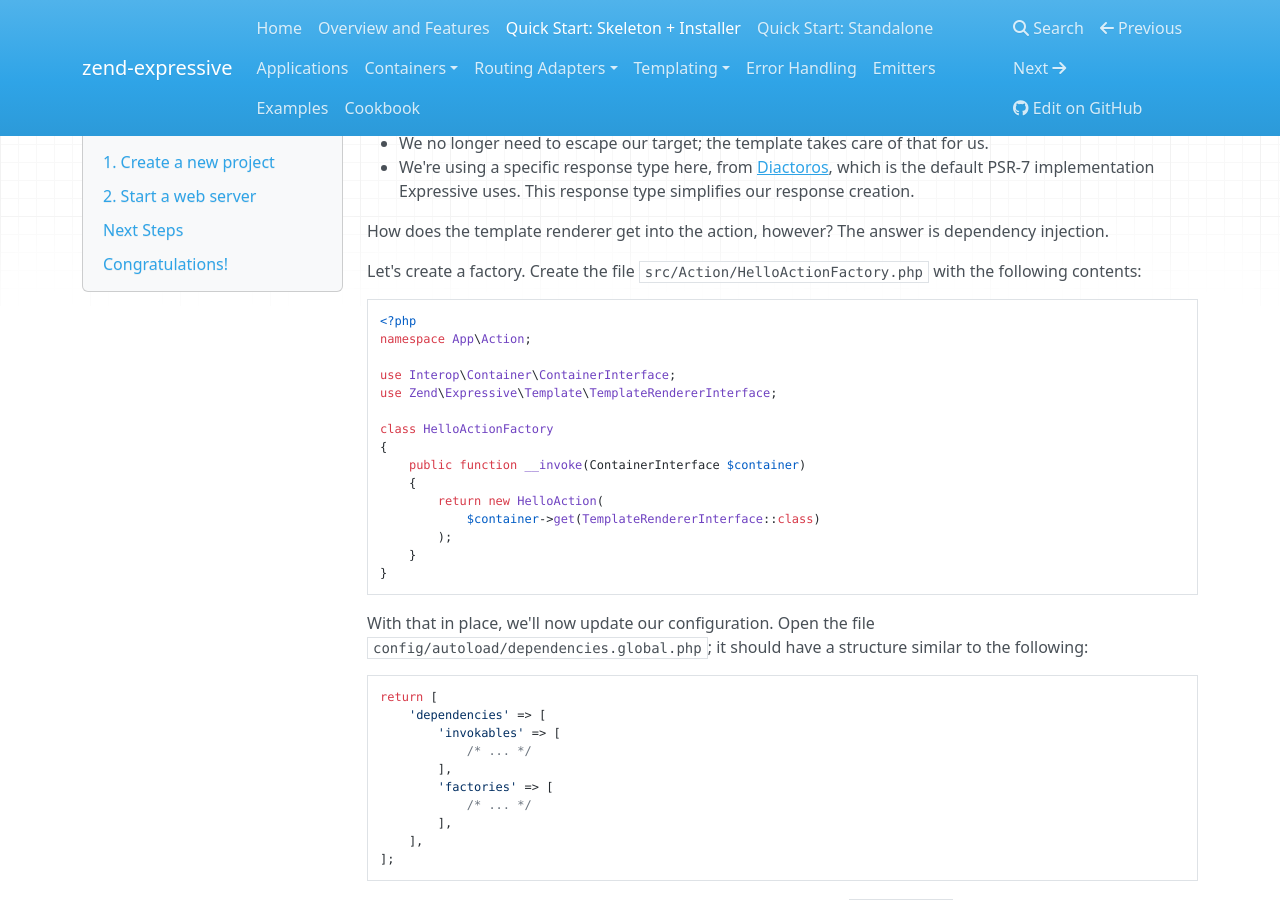
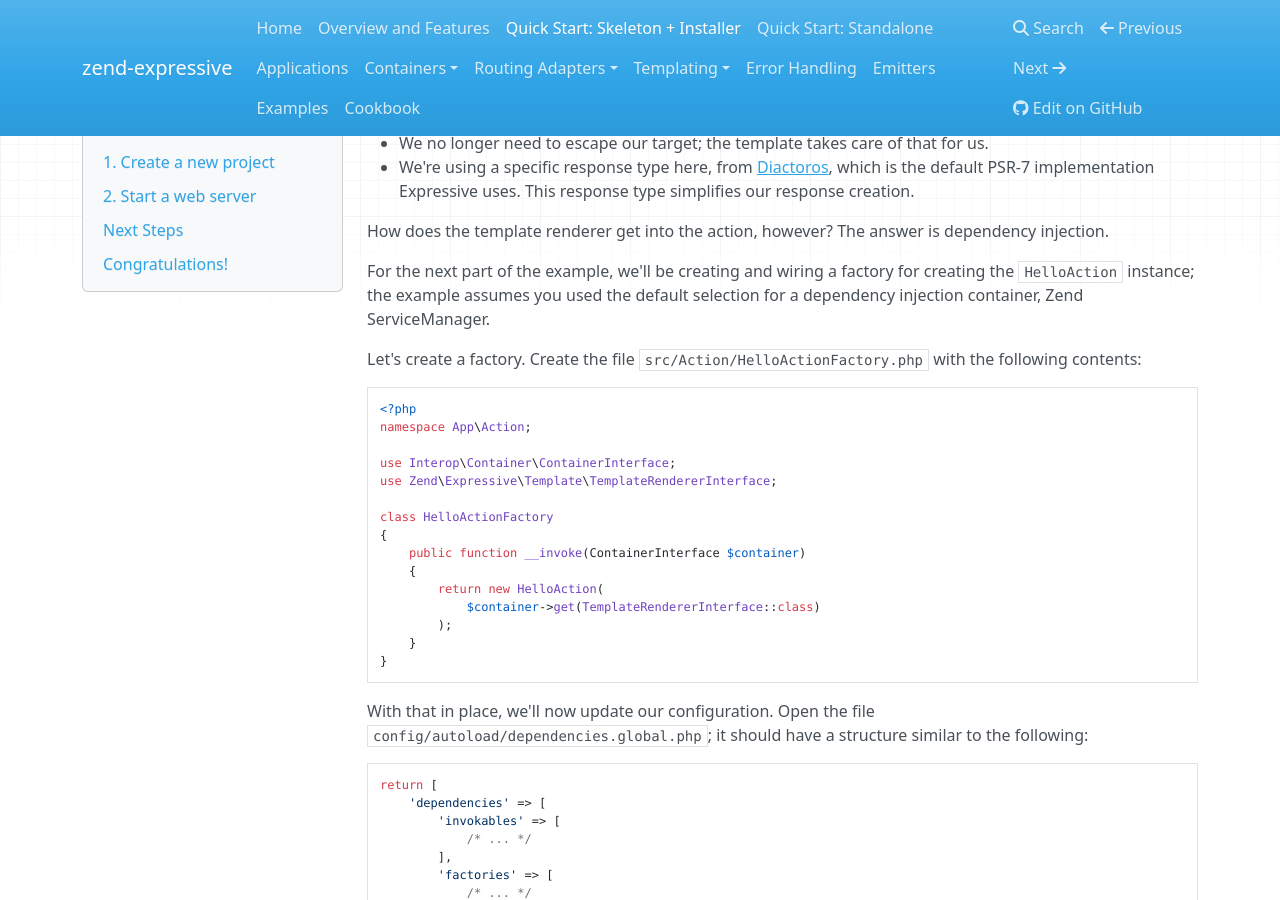
Before and after one commit to zendframework/zend-expressive, an MkDocs documentation site: the page built from doc/book/quick-start-skeleton.md, in a window 1280 px wide and 900 px high, scrolled down 3322 px. Built offline with MkDocs 1.6.1, drawn with Linux system fonts in a browser that asks for light colours; nearby versions of some CDN libraries; old or Windows-style settings are respelled for this version of MkDocs.

Commit message:
Note that we assume zend-servicemanager.

```diff
--- a/doc/book/quick-start-skeleton.md
+++ b/doc/book/quick-start-skeleton.md
@@ -191,6 +191,10 @@
 How does the template renderer get into the action, however? The answer is
 dependency injection.
 
+For the next part of the example, we'll be creating and wiring a factory for
+creating the `HelloAction` instance; the example assumes you used the default
+selection for a dependency injection container, Zend ServiceManager.
+
 Let's create a factory. Create the file `src/Action/HelloActionFactory.php` with
 the following contents:
 
```
